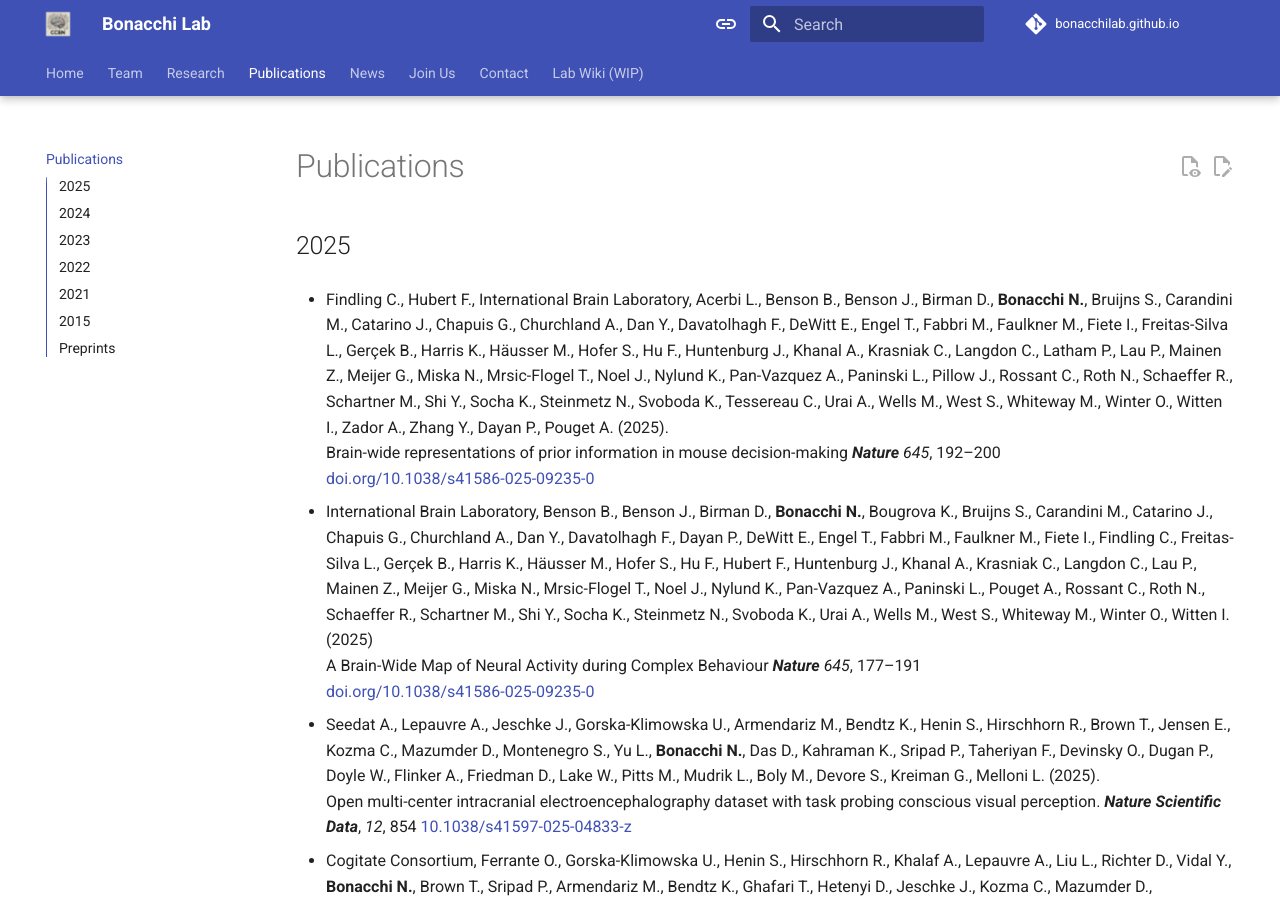
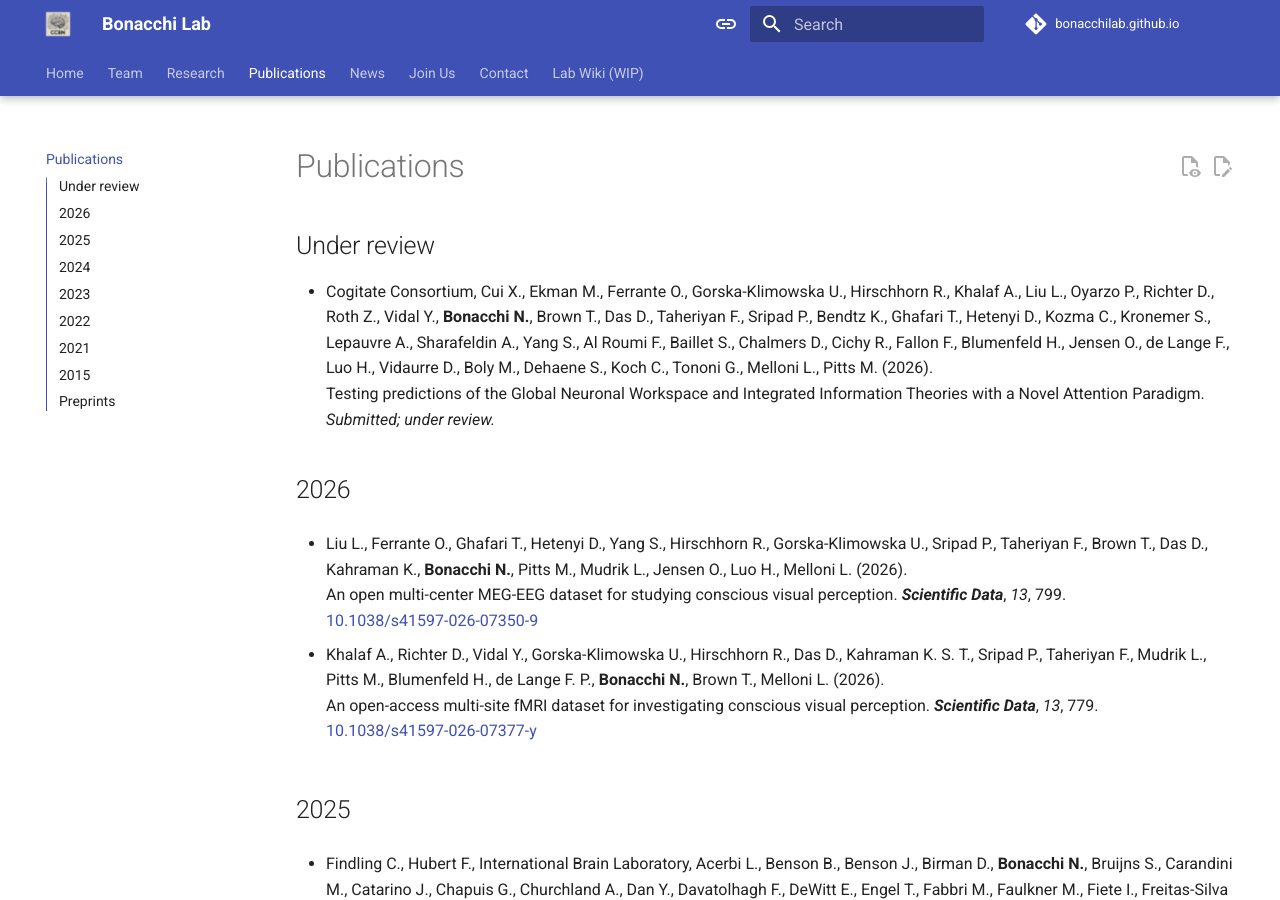
Before and after one commit to BonacchiLab/bonacchilab.github.io, an MkDocs documentation site: the page built from docs/publications.md, in a window 1280 px wide and 900 px high. Built offline with MkDocs 1.6.1 and Material for MkDocs 9.7.7, drawn with Linux system fonts in a browser that asks for light colours; comment, search, counter and statistics services are not loaded; some of the changed text lies outside the part shown.

Commit message:
Added 2026 pubs

```diff
--- a/docs/publications.md
+++ b/docs/publications.md
@@ -1,6 +1,22 @@
 # Publications
 
+## Under review
+
+- Cogitate Consortium, Cui X., Ekman M., Ferrante O., Gorska-Klimowska U., Hirschhorn R., Khalaf A., Liu L., Oyarzo P., Richter D., Roth Z., Vidal Y., **Bonacchi N.**, Brown T., Das D., Taheriyan F., Sripad P., Bendtz K., Ghafari T., Hetenyi D., Kozma C., Kronemer S., Lepauvre A., Sharafeldin A., Yang S., Al Roumi F., Baillet S., Chalmers D., Cichy R., Fallon F., Blumenfeld H., Jensen O., de Lange F., Luo H., Vidaurre D., Boly M., Dehaene S., Koch C., Tononi G., Melloni L., Pitts M. (2026).
+Testing predictions of the Global Neuronal Workspace and Integrated Information Theories with a Novel Attention Paradigm. *Submitted; under review.*
+
+
 <!-- !!! success "Accepted articles (in press):" -->
+
+## 2026
+
+- Liu L., Ferrante O., Ghafari T., Hetenyi D., Yang S., Hirschhorn R., Gorska-Klimowska U., Sripad P., Taheriyan F., Brown T., Das D., Kahraman K., **Bonacchi N.**, Pitts M., Mudrik L., Jensen O., Luo H., Melloni L. (2026).
+An open multi-center MEG-EEG dataset for studying conscious visual perception. ***Scientific Data***, *13*, 799.
+[10.1038/s41597-026-07350-9](https://doi.org/10.1038/s41597-026-07350-9)
+
+- Khalaf A., Richter D., Vidal Y., Gorska-Klimowska U., Hirschhorn R., Das D., Kahraman K. S. T., Sripad P., Taheriyan F., Mudrik L., Pitts M., Blumenfeld H., de Lange F. P., **Bonacchi N.**, Brown T., Melloni L. (2026).
+An open-access multi-site fMRI dataset for investigating conscious visual perception. ***Scientific Data***, *13*, 779.
+[10.1038/s41597-026-07377-y](https://doi.org/10.1038/s41597-026-07377-y)
 
 ## 2025
 
@@ -88,6 +104,11 @@ Bonsai: An event-based framework for processing and controlling data streams. **
 
 ## Preprints
 
+- Andre A., Mahato S. P., Arora V., Balaji K., Lachi D., Krishna N. H., Xiao J., Zhang Y., Mao X., Ma W., Yu H., International Brain Laboratory, Birman D., **Bonacchi N.**, Chapuis G. A., Catarino J. A., Davatolhagh F., Faulkner M., Freitas-Silva L., Hu F., Huntenburg J. M., Khanal A., Laranjeira I., Lau P., Meijer G. T., Miska N. J., Noel J.-P., Pan-Vazquez A., Raiser G., Rossant C., Socha K. Z., Urai A. E., Wells M. J., West S. J., Winter O., Richards B., Lajoie G., Hurwitz C., Azabou M., Whiteway M. R., Paninski L., Dyer E. L. (2026).
+BrainWideBench: Benchmarking large-scale pretraining and across-animal transfer in multi-region neural recordings. ***arXiv*** (preprint).
+[10.48550/arXiv.2609.22064](https://doi.org/10.48550/arXiv.2609.22064)
+[Paper](https://arxiv.org/abs/2609.22064) · [Leaderboard](https://bwb.iblcore.org/) · [Project homepage](https://brainbench-org.github.io/ibl-bwb-project/)
+
 - Benson, B., Benson, J., Birman, D., … Winter, O., **Bonacchi, N.**, Witten, I. B. (2023).
 A Brain-Wide Map of Neural Activity during Complex Behaviour. ***bioRxiv***.
 [10.1101/2023.07.04.547681](https://doi.org/10.1101/2023.07.04.547681)
```
Also changed, not shown: CHANGELOG.md (added, +7 -0 lines).
